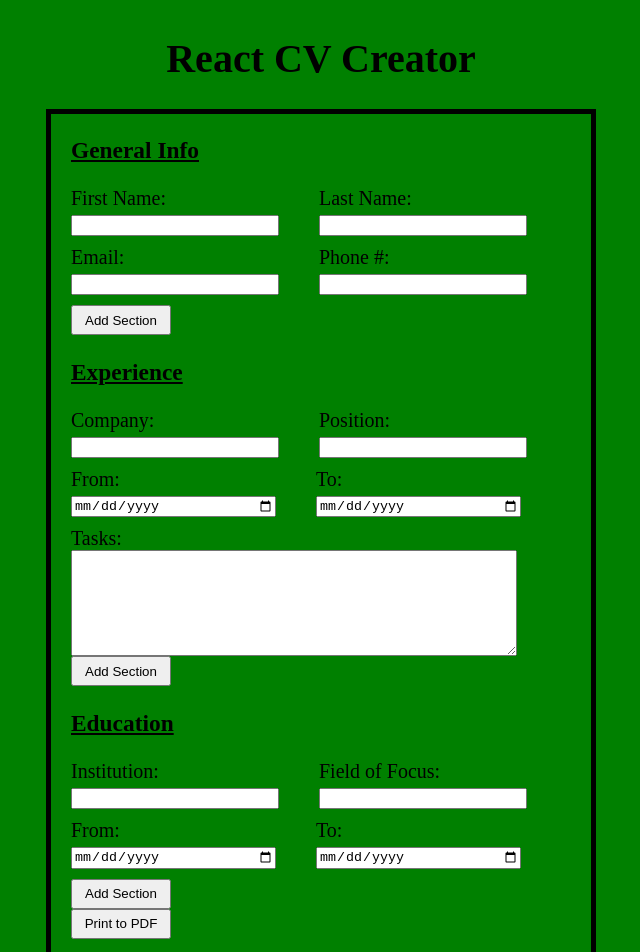
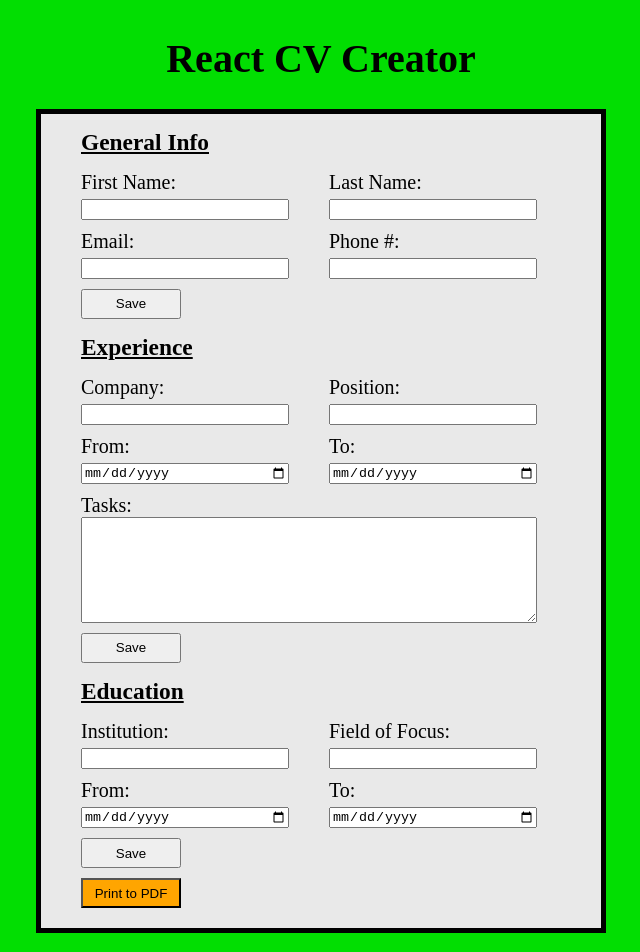
Before and after one commit to Gustav72/CV-Creator, a React (Create React App) app: page / in a window 1280 px wide. Shown: the top 952 px of the page, without its empty margins (319-959 px from the left). Built offline with nearby package versions, Linux system fonts and the light colour scheme.

Commit message:
finish basic styling

```diff
--- a/src/components/App.js
+++ b/src/components/App.js
@@ -17,11 +17,11 @@ class App extends Component {
         <h1>React CV Creator</h1>
         <form onSubmit = {this.handleSubmit}>
           <GeneralInfo />
-          <button id="add-general-info">Add Section</button>
+          <button id="add-general-info">Save</button>
           <Experience />
-          <button id="add-experience">Add Section</button>
+          <button id="add-experience">Save</button>
           <Education />
-          <button id="add-education">Add Section</button>
+          <button id="add-education">Save</button>
           <button type='submit' id="button">Print to PDF</button>
         </form>
       </div>
--- a/src/components/Education.js
+++ b/src/components/Education.js
@@ -51,11 +51,11 @@ export default class Education extends Component {
                 <div>
                     <div>
                         <label>From:</label>
-                        <input type="date" value={this.state.dateFrom} onChange={this.handleDateFromChange}></input>
+                        <input className="date" type="date" value={this.state.dateFrom} onChange={this.handleDateFromChange}></input>
                     </div>
                     <div>
                         <label>To:</label>
-                        <input type="date" value={this.state.dateTo} onChange={this.handleDateToChange}></input>
+                        <input className="date" type="date" value={this.state.dateTo} onChange={this.handleDateToChange}></input>
                     </div>
                 </div>
             </div>
--- a/src/components/Experience.js
+++ b/src/components/Experience.js
@@ -59,11 +59,11 @@ export default class Experience extends Component {
                 <div>
                     <div>
                         <label>From:</label>
-                        <input type="date" value={this.state.dateFrom} onChange={this.handleDateFromChange}></input>
+                        <input className="date" type="date" value={this.state.dateFrom} onChange={this.handleDateFromChange}></input>
                     </div>
                     <div>
                         <label>To:</label>
-                        <input type="date" value={this.state.dateTo} onChange={this.handleDateToChange}></input>
+                        <input className="date" type="date" value={this.state.dateTo} onChange={this.handleDateToChange}></input>
                     </div>
                 </div>
                 <div>
--- a/src/style.css
+++ b/src/style.css
@@ -1,5 +1,5 @@
 body {
-    background-color: green;
+    background-color: rgb(2, 222, 2);
     display: flex;
     justify-content: center;
     font-size: 1.25rem;
@@ -8,6 +8,7 @@ body {
 h3 {
     text-decoration: underline;
     width: 500px;
+    margin: 15px 0;
 }
 
 #container {
@@ -21,9 +22,10 @@ h3 {
     display: flex;
     flex-direction: column;
     justify-content: center;
-    padding-left: 20px;
+    padding-left: 40px;
     padding-right: 20px;
     padding-bottom: 20px;
+    background-color: rgb(233, 233, 233);
 
 }
 
@@ -40,6 +42,7 @@ h3 {
 
 label {
     margin-right: 20px;
+
 }
 
 input {
@@ -49,9 +52,15 @@ input {
 
 }
 
+
+.date {
+    width: 203px;
+}
+
 textarea {
     height: 100px;
-    width: 440px;
+    width: 450px;
+    margin-bottom: 10px;
 }
 
 button {
@@ -61,3 +70,8 @@ button {
     height: 30px;
 
 }
+
+#button {
+    margin-top: 10px;
+    background-color: orange;
+}
```
